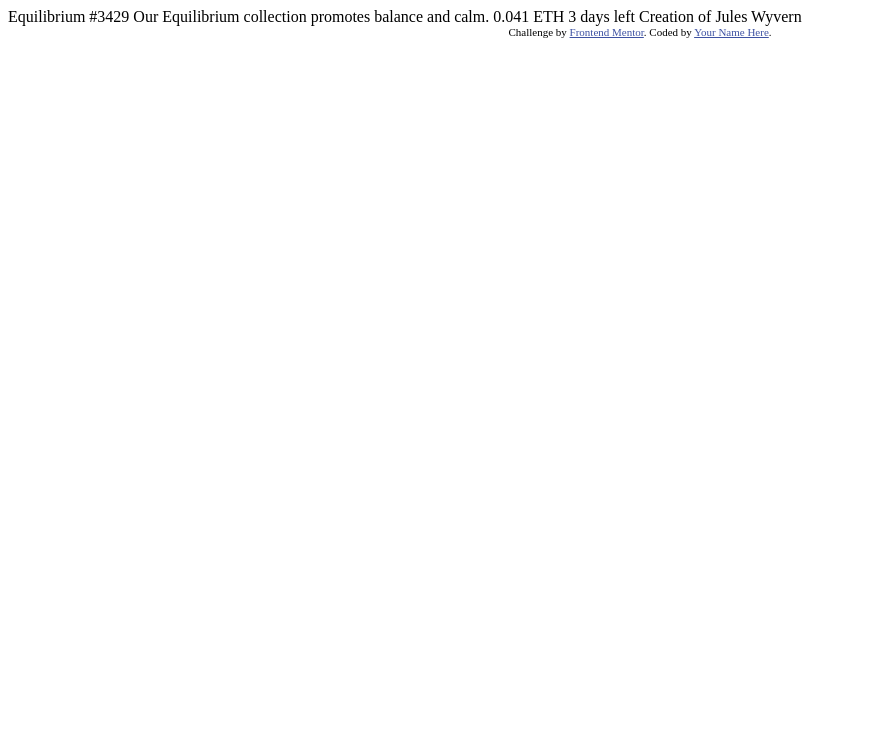
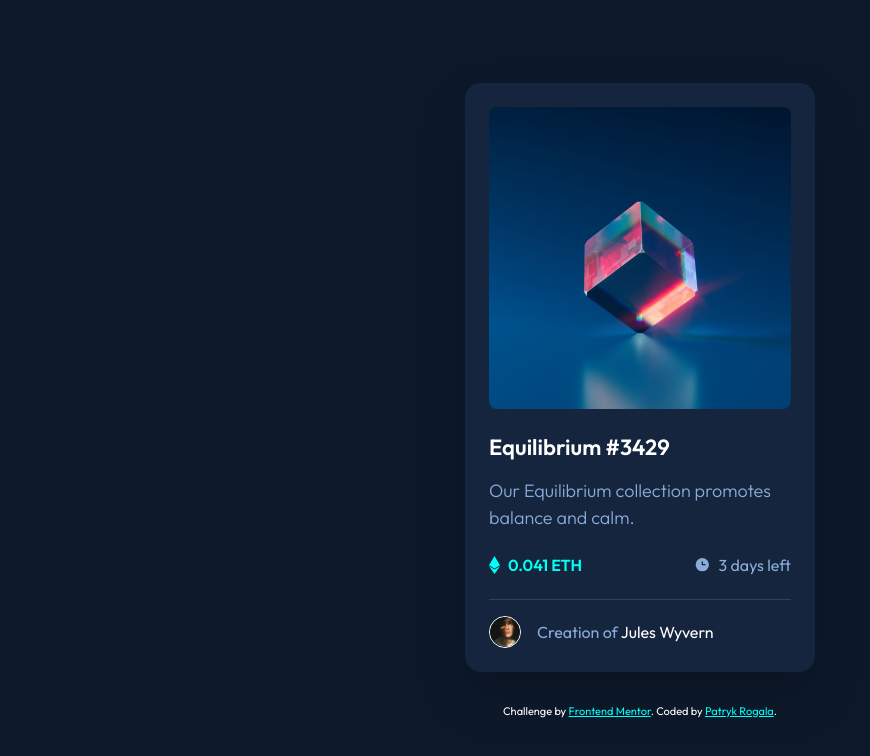
Before and after one commit to PatRogala/small-projects, a plain HTML site: page nft-preview-card-component/index.html in a window 1280 px wide. Shown: the whole page, without its empty margins (0-870 px from the left). Drawn offline with Linux system fonts and the light colour scheme.

Commit message:
Solution

```diff
--- a/nft-preview-card-component/index.html
+++ b/nft-preview-card-component/index.html
@@ -2,32 +2,201 @@
 <html lang="en">
 <head>
   <meta charset="UTF-8">
-  <meta name="viewport" content="width=device-width, initial-scale=1.0"> <!-- displays site properly based on user's device -->
+  <meta name="viewport" content="width=device-width, initial-scale=1.0">
+  <link rel="icon" type="image/png" sizes="32x32" href="./images/favicon-32x32.png">
+  <link rel="preconnect" href="https://fonts.googleapis.com">
+  <link rel="preconnect" href="https://fonts.gstatic.com" crossorigin>
+  <link href="https://fonts.googleapis.com/css2?family=Outfit:wght@300;400;600&display=swap" rel="stylesheet">
+  <title>Frontend Mentor | NFT preview card component</title>
+  <style>
+    :root {
+      --soft-blue: hsl(215, 51%, 70%);
+      --cyan: hsl(178, 100%, 50%);
+      --very-dark-blue-main: hsl(217, 54%, 11%);
+      --very-dark-blue-card: hsl(216, 50%, 16%);
+      --very-dark-blue-line: hsl(215, 32%, 27%);
+      --white: hsl(0, 0%, 100%);
+    }
 
-  <link rel="icon" type="image/png" sizes="32x32" href="./images/favicon-32x32.png">
+    * {
+      margin: 0;
+      padding: 0;
+      box-sizing: border-box;
+    }
 
-  <title>Frontend Mentor | NFT preview card component</title>
+    body {
+      font-family: 'Outfit', sans-serif;
+      background-color: var(--very-dark-blue-main);
+      color: var(--soft-blue);
+      min-height: 100vh;
+      display: flex;
+      flex-direction: column;
+      align-items: center;
+      justify-content: center;
+      padding: 1.5rem;
+    }
 
-  <!-- Feel free to remove these styles or customise in your own stylesheet 👍 -->
-  <style>
-    .attribution { font-size: 11px; text-align: center; }
-    .attribution a { color: hsl(228, 45%, 44%); }
+    .card {
+      background-color: var(--very-dark-blue-card);
+      padding: 1.5rem;
+      border-radius: 1rem;
+      max-width: 21.875rem;
+      width: 100%;
+      box-shadow: 0 1.5rem 3rem rgba(0, 0, 0, 0.2);
+    }
+
+    .image-container {
+      position: relative;
+      border-radius: 0.5rem;
+      overflow: hidden;
+      margin-bottom: 1.5rem;
+    }
+
+    .nft-image {
+      width: 100%;
+      display: block;
+    }
+
+    .overlay {
+      position: absolute;
+      top: 0;
+      left: 0;
+      width: 100%;
+      height: 100%;
+      background-color: var(--cyan);
+      opacity: 0;
+      display: flex;
+      align-items: center;
+      justify-content: center;
+      transition: opacity 0.3s;
+    }
+
+    .image-container:hover .overlay {
+      opacity: 0.5;
+    }
+
+    .view-icon {
+      position: absolute;
+      top: 50%;
+      left: 50%;
+      transform: translate(-50%, -50%);
+      opacity: 0;
+      transition: opacity 0.3s;
+    }
+
+    .image-container:hover .view-icon {
+      opacity: 1;
+    }
+
+    .title {
+      color: var(--white);
+      font-size: 1.375rem;
+      font-weight: 600;
+      margin-bottom: 1rem;
+      transition: color 0.3s;
+    }
+
+    .title:hover {
+      color: var(--cyan);
+    }
+
+    .description {
+      font-size: 1.125rem;
+      font-weight: 300;
+      line-height: 1.5;
+      margin-bottom: 1.5rem;
+    }
+
+    .details {
+      display: flex;
+      justify-content: space-between;
+      margin-bottom: 1.5rem;
+    }
+
+    .price, .time {
+      display: flex;
+      align-items: center;
+      gap: 0.5rem;
+    }
+
+    .price {
+      color: var(--cyan);
+      font-weight: 600;
+    }
+
+    .divider {
+      height: 1px;
+      background-color: var(--very-dark-blue-line);
+      margin-bottom: 1rem;
+    }
+
+    .creator {
+      display: flex;
+      align-items: center;
+      gap: 1rem;
+    }
+
+    .avatar {
+      width: 2rem;
+      height: 2rem;
+      border: 1px solid var(--white);
+      border-radius: 50%;
+    }
+
+    .creator-name {
+      color: var(--white);
+      transition: color 0.3s;
+    }
+
+    .creator-name:hover {
+      color: var(--cyan);
+    }
+
+    .attribution {
+      font-size: 11px;
+      text-align: center;
+      margin-top: 2rem;
+      color: var(--white);
+    }
+
+    .attribution a {
+      color: var(--cyan);
+    }
   </style>
 </head>
 <body>
+  <main class="card">
+    <div class="image-container">
+      <img src="./images/image-equilibrium.jpg" alt="Equilibrium NFT" class="nft-image">
+      <div class="overlay"></div>
+      <img src="./images/icon-view.svg" alt="View icon" class="view-icon">
+    </div>
 
-  Equilibrium #3429
+    <h1 class="title">Equilibrium #3429</h1>
+    <p class="description">Our Equilibrium collection promotes balance and calm.</p>
 
-  Our Equilibrium collection promotes balance and calm.
+    <div class="details">
+      <div class="price">
+        <img src="./images/icon-ethereum.svg" alt="Ethereum icon">
+        <span>0.041 ETH</span>
+      </div>
+      <div class="time">
+        <img src="./images/icon-clock.svg" alt="Clock icon">
+        <span>3 days left</span>
+      </div>
+    </div>
 
-  0.041 ETH
-  3 days left
+    <div class="divider"></div>
 
-  Creation of Jules Wyvern
+    <div class="creator">
+      <img src="./images/image-avatar.png" alt="Jules Wyvern avatar" class="avatar">
+      <p>Creation of <span class="creator-name">Jules Wyvern</span></p>
+    </div>
+  </main>
 
   <div class="attribution">
     Challenge by <a href="https://www.frontendmentor.io?ref=challenge" target="_blank">Frontend Mentor</a>.
-    Coded by <a href="#">Your Name Here</a>.
+    Coded by <a href="https://github.com/PatRogala">Patryk Rogala</a>.
   </div>
 </body>
 </html>
```
